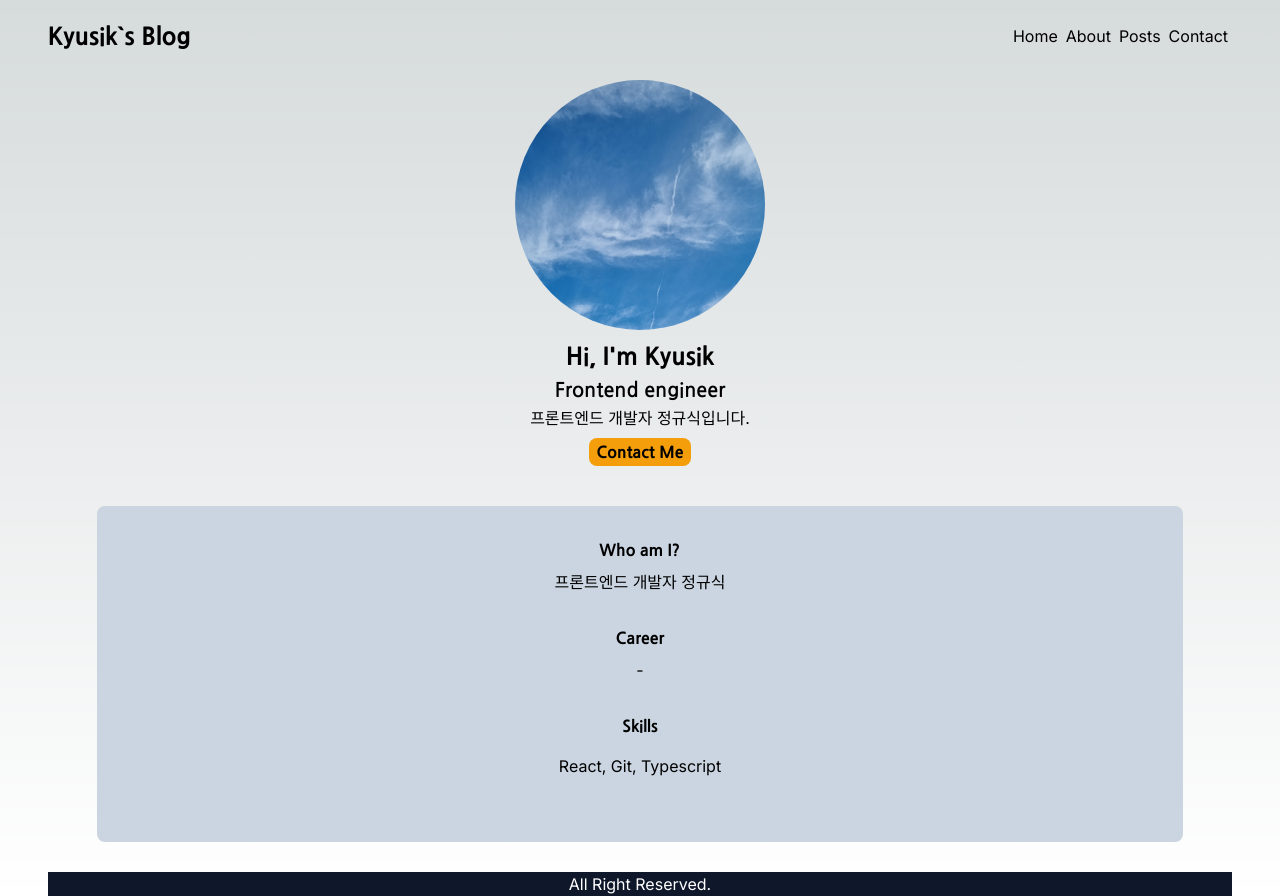
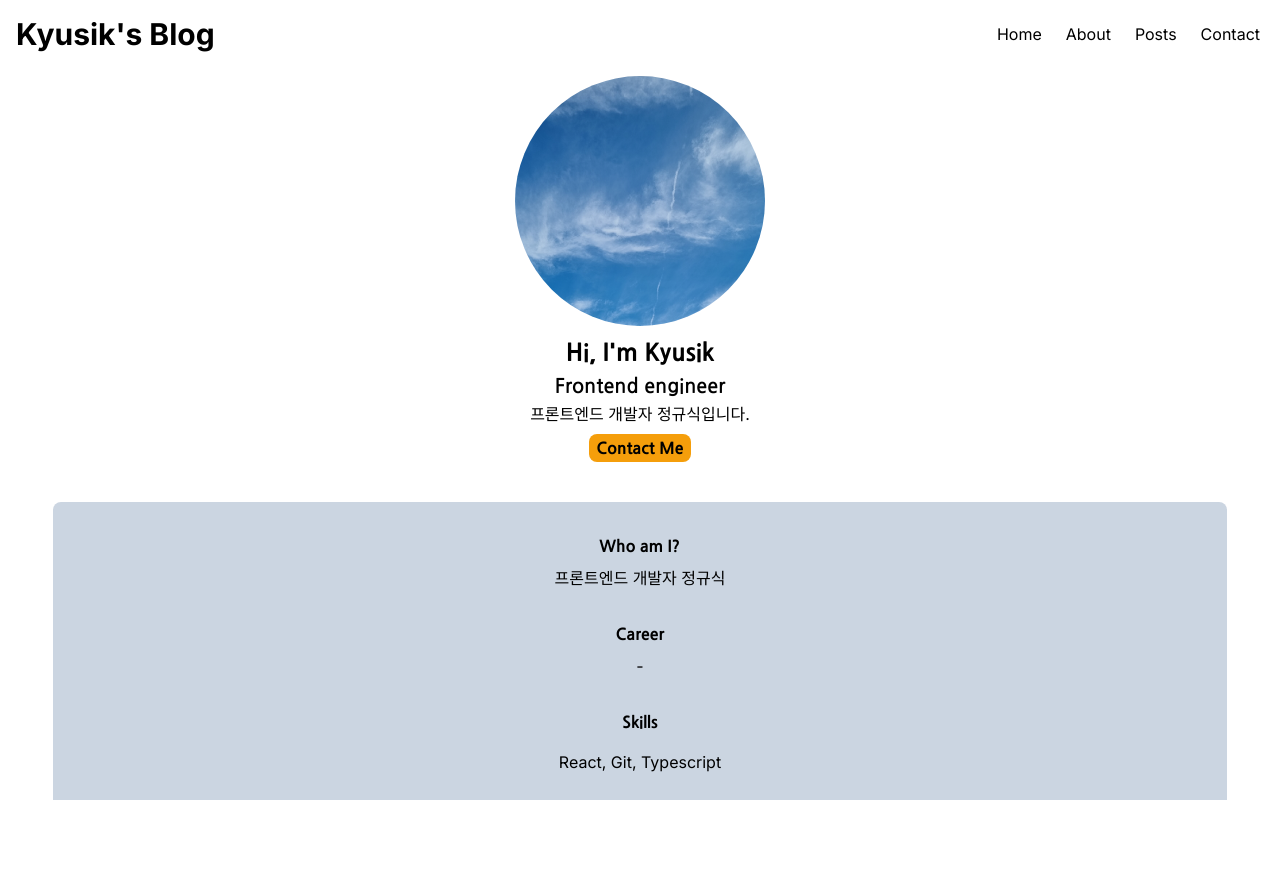
Before and after one commit to starplanter93/next.js_myblog, a Next.js app: page /about in a window 1280 px wide. After the commit the page ends 800 px from the top, so only its background shows below. Built offline with nearby package versions, Linux system fonts and the light colour scheme.

Commit message:
페이지 레이아웃 리팩토링, css 수정

```diff
--- a/src/app/about/page.tsx
+++ b/src/app/about/page.tsx
@@ -2,7 +2,7 @@
 import Myprofile from '@/components/home/Myprofile';
 import React from 'react';
 
-function about() {
+export default function AboutPage() {
   return (
     <div className='flex flex-col h-screen'>
       <Myprofile />
@@ -10,5 +10,3 @@
     </div>
   );
 }
-
-export default about;
--- a/src/app/contact/page.tsx
+++ b/src/app/contact/page.tsx
@@ -1,7 +1,5 @@
 import React from 'react';
 
-function contact() {
+export default function ContactPage() {
   return <div>contact</div>;
 }
-
-export default contact;
--- a/src/app/globals.css
+++ b/src/app/globals.css
@@ -2,26 +2,8 @@
 @tailwind components;
 @tailwind utilities;
 
-:root {
-  --foreground-rgb: 0, 0, 0;
-  --background-start-rgb: 214, 219, 220;
-  --background-end-rgb: 255, 255, 255;
+html,
+body {
+  height: 100vh;
+  overflow-y: auto;
 }
-
-/* @media (prefers-color-scheme: dark) {
-  :root {
-    --foreground-rgb: 255, 255, 255;
-    --background-start-rgb: 0, 0, 0;
-    --background-end-rgb: 0, 0, 0;
-  }
-} */
-
-body {
-  color: rgb(var(--foreground-rgb));
-  background: linear-gradient(
-      to bottom,
-      transparent,
-      rgb(var(--background-end-rgb))
-    )
-    rgb(var(--background-start-rgb));
-}
--- a/src/app/layout.tsx
+++ b/src/app/layout.tsx
@@ -3,46 +3,28 @@
 import type { Metadata } from 'next';
 import { Inter } from 'next/font/google';
 import { Nanum_Gothic } from 'next/font/google';
+import Header from '@/components/Header';
+import Footer from '@/components/Footer';
 
 const inter = Inter({ subsets: ['latin'] });
 const gothic800 = Nanum_Gothic({ weight: '800', subsets: ['latin'] });
 
 export const metadata: Metadata = {
   title: 'Kyusik`s Blog',
-  description: 'Frontend developer Kyusik`s Blog',
+  description: 'Frontend developer Kyusik`s Blog'
 };
 
 export default function RootLayout({
-  children,
+  children
 }: {
   children: React.ReactNode;
 }) {
   return (
-    <html lang='en'>
-      <body className={`${inter.className} mx-12`}>
-        <header className='flex justify-between my-5'>
-          <Link className={`${gothic800.className} text-2xl`} href='/'>
-            Kyusik`s Blog
-          </Link>
-          <nav className='flex items-center'>
-            <Link className='mx-1' href='/'>
-              Home
-            </Link>
-            <Link className='mx-1' href='/about'>
-              About
-            </Link>
-            <Link className='mx-1' href='/posts'>
-              Posts
-            </Link>
-            <Link className='mx-1' href='/contact'>
-              Contact
-            </Link>
-          </nav>
-        </header>
-        {children}
-        <footer className='flex justify-center bg-slate-900 text-white'>
-          All Right Reserved.
-        </footer>
+    <html lang='en' className={inter.className}>
+      <body className='flex flex-col w-full max-w-screen-2xl mx-auto'>
+        <Header />
+        <main className='grow'>{children}</main>
+        <Footer />
       </body>
     </html>
   );
--- a/src/app/posts/page.tsx
+++ b/src/app/posts/page.tsx
@@ -3,7 +3,7 @@
 import Postbody from '@/components/posts/Postbody';
 import React, { useState } from 'react';
 
-function Posts() {
+export default function PostsPage() {
   const [category, setCategory] = useState<string>('All Posts');
 
   const categoryHandler = (category: string) => {
@@ -22,5 +22,3 @@
     </div>
   );
 }
-
-export default Posts;
--- /dev/null
+++ b/src/components/Footer.tsx
@@ -0,0 +1,7 @@
+export default function Footer() {
+  return (
+    <p className='bg-slate-900 text-white py-2 text-sm text-center'>
+      Never give up & Keep going | All Right Reserved.
+    </p>
+  );
+}
--- /dev/null
+++ b/src/components/Header.tsx
@@ -0,0 +1,26 @@
+import { Nanum_Gothic } from 'next/font/google';
+import Link from 'next/link';
+
+export default function Header() {
+  return (
+    <header className='flex justify-between items-center p-4'>
+      <Link className='text-3xl font-bold' href='/'>
+        {"Kyusik's Blog"}
+      </Link>
+      <nav className='flex gap-4'>
+        <Link className='mx-1' href='/'>
+          Home
+        </Link>
+        <Link className='mx-1' href='/about'>
+          About
+        </Link>
+        <Link className='mx-1' href='/posts'>
+          Posts
+        </Link>
+        <Link className='mx-1' href='/contact'>
+          Contact
+        </Link>
+      </nav>
+    </header>
+  );
+}
```
